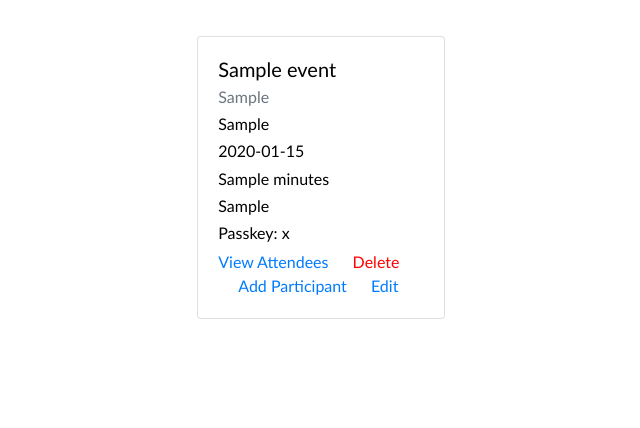
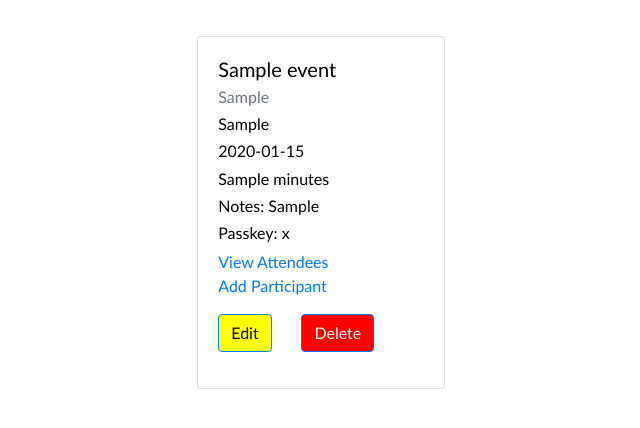
Before and after one commit to merobi-hub/attendance-tracker, a Flask app: page /profile in a window 1280 px wide. Shown: the part 164-592 px from the top of the page, without its empty margins (319-959 px from the left). Run offline with Flask 2, Linux system fonts and the light colour scheme; a user stored in the database is signed in; tables that the repository leaves empty hold one stand-in row (values such as "Sample post"); some libraries are stand-ins or nearby versions.

Commit message:
profile route event card styling

```diff
--- a/attendance/site/site_templates/index.html
+++ b/attendance/site/site_templates/index.html
@@ -19,7 +19,7 @@
                     <h6 class="card-subtitle mb-2 text-muted">{{event.host}}</h6>
                     <h6 class="card-text">{{event.day}}</h6>
                     <h6 class="card-text">{{event.time}}</h6>
-                    <h6 class="card-text">{{event.other}}</h6>
+                    <h6 class="card-text">Notes: {{event.other}}</h6>
                     <a href="{{ url_for('site.checkin', event_id=event.id) }}" class="card-link">Check in</a>
                 </div>
             </div>
--- a/attendance/site/site_templates/profile.html
+++ b/attendance/site/site_templates/profile.html
@@ -12,12 +12,16 @@
                         <h6 class="card-text">{{host_event.day}}</h6>
                         <h6 class="card-text">{{host_event.time}}</h6>
                         <h6 class="card-text">{{host_event.duration}} minutes</h6>
-                        <h6 class="card-text">{{host_event.other}}</h6>
+                        <h6 class="card-text">Notes: {{host_event.other}}</h6>
                         <h6 class="card-text">Passkey: {{host_event.passkey}}</h6>
                         <a href="{{ url_for('site.event', id=host_event.id) }}" class="card-link">View Attendees</a>
-                        <a href="{{ url_for('site.deleteevent', id=host_event.id) }}" class="card-link" id="delete">Delete</a>
-                        <a href="{{ url_for('site.addParticipant', id=host_event.id) }}" class="card-link">Add Participant</a>
-                        <a href="{{ url_for('site.editevent', id=host_event.id, title=host_event.title, host=host_event.host, day=host_event.day, time=host_event.time, duration=host_event.duration, other=host_event.other, passkey=host_event.passkey) }}" class="card-link">Edit</a>
+                        <p>
+                            <a href="{{ url_for('site.addParticipant', id=host_event.id) }}" class="card-link">Add Participant</a>
+                        </p>
+                        <p>
+                            <a href="{{ url_for('site.editevent', id=host_event.id, title=host_event.title, host=host_event.host, day=host_event.day, time=host_event.time, duration=host_event.duration, other=host_event.other, passkey=host_event.passkey) }}" class="btn btn-primary" id="edit">Edit</a>
+                            <a href="{{ url_for('site.deleteevent', id=host_event.id) }}" class="btn btn-primary" id="delete">Delete</a>
+                        </p>
                     </div>
                 </div>
             </div>
--- a/attendance/static/css/main.css
+++ b/attendance/static/css/main.css
@@ -136,8 +136,17 @@ body {
 }
 
 #delete {
-    color: red;
+    color: white;
+    background: red;
 }
+
+#edit {
+    color: black;
+    background: yellow;
+    margin-right: 2vw;
+}
+
+
 
 #calculate-link {
     color: green;
```
